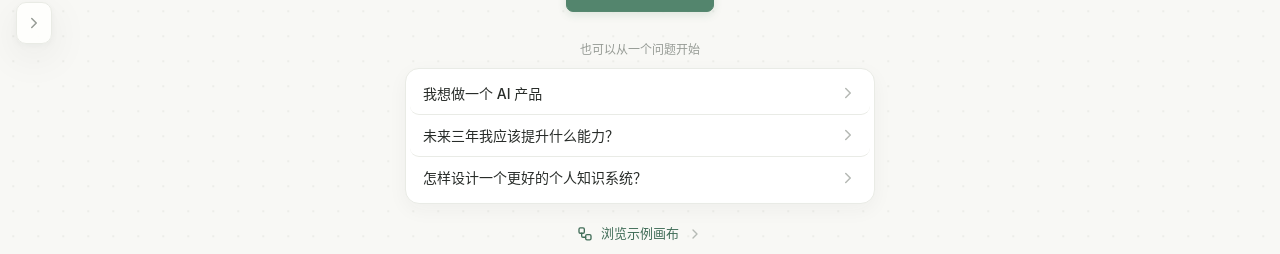
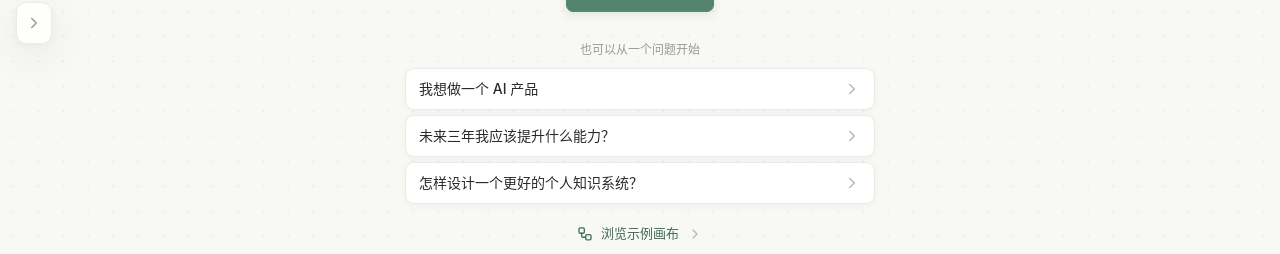
Before and after one commit to cheeseburgertony/thought-garden, a Next.js app: page / in a window 1280 px wide. Shown: the part 377-631 px from the top of the page. Built offline with nearby package versions, Linux system fonts and the light colour scheme.

Commit message:
feat: 恢复独立问题卡片样式

```diff
--- a/app/globals.css
+++ b/app/globals.css
@@ -197,10 +197,9 @@ button { color: inherit; }
 .primary-button:hover { transform: translateY(-1px); background: var(--accent-deep); }
 .examples { display: flex; width: min(470px, 100%); align-items: stretch; flex-direction: column; gap: 9px; margin-top: 29px; pointer-events: auto; }
 .examples > span { color: var(--muted); font-size: 12px; text-align: center; }
-.example-grid { display: flex; flex-direction: column; gap: 0; padding: 4px; border: 1px solid var(--line); border-radius: 14px; background: var(--surface-solid); box-shadow: 0 6px 20px rgba(37, 45, 39, .045); }
-.example-card { display: flex; min-height: 42px; align-items: center; justify-content: space-between; gap: 12px; padding: 0 13px; border: 0; border-bottom: 1px solid var(--line); border-radius: 9px; background: transparent; color: var(--text); cursor: pointer; text-align: left; transition: background .15s ease, color .15s ease; }
-.example-card:last-child { border-bottom: 0; }
-.example-card:hover { background: var(--accent-wash); }
+.example-grid { display: flex; width: 100%; flex-direction: column; gap: 5px; }
+.example-card { display: flex; min-height: 42px; align-items: center; justify-content: space-between; gap: 12px; padding: 0 13px; border: 1px solid var(--line); border-radius: 9px; background: var(--surface-solid); color: var(--text); cursor: pointer; text-align: left; box-shadow: 0 2px 8px rgba(37, 45, 39, .035); transition: border-color .15s ease, background .15s ease, color .15s ease, transform .15s ease, box-shadow .15s ease; }
+.example-card:hover { transform: translateY(-1px); border-color: var(--line-strong); background: var(--surface-solid); box-shadow: 0 4px 12px rgba(37, 45, 39, .07); }
 .example-card strong { min-width: 0; color: var(--text); font-size: 14px; font-weight: 500; line-height: 1.5; transition: color .15s ease; }
 .example-card > svg { flex: none; color: var(--muted); opacity: .7; transition: color .15s ease, opacity .15s ease, transform .15s ease; }
 .example-card:hover strong, .example-card:hover > svg { color: var(--accent-deep); }
```
